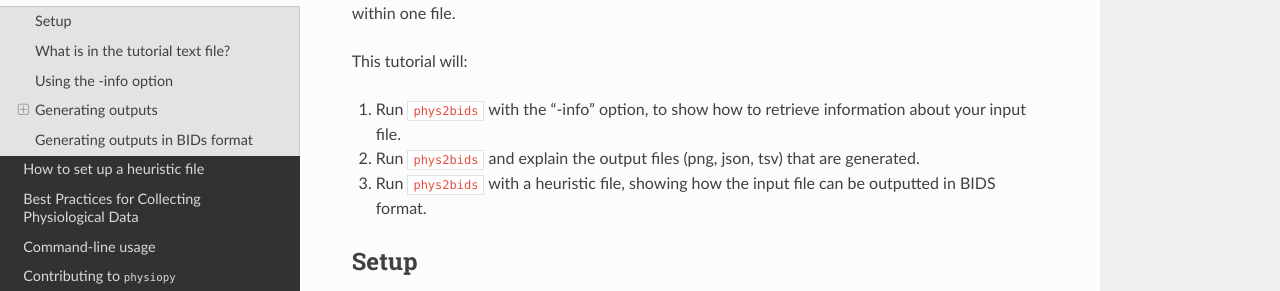
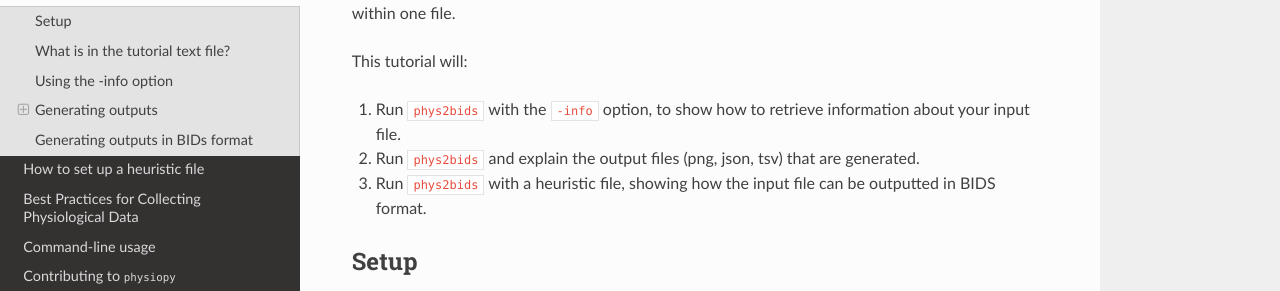
Before and after one commit to physiopy/phys2bids, a Sphinx documentation site: the page built from docs/howto.rst, in a window 1280 px wide and 900 px high. Shown: the part 260-551 px from the top of the window. Built offline with Sphinx 7.4.7 and the Read the Docs theme 2.0.0, drawn with Linux system fonts in a browser that asks for light colours.

Commit message:
typo correction

```diff
--- a/docs/howto.rst
+++ b/docs/howto.rst
@@ -8,7 +8,7 @@ This tutorial uses a text file exported from LabChart software. The principles o
 
 This tutorial will:
 
-1. Run ``phys2bids`` with the "-info" option, to show how to retrieve information about your input file.
+1. Run ``phys2bids`` with the ``-info`` option, to show how to retrieve information about your input file.
 2. Run ``phys2bids`` and explain the output files (png, json, tsv) that are generated.
 3. Run ``phys2bids`` with a heuristic file, showing how the input file can be outputted in BIDS format.
 
```
